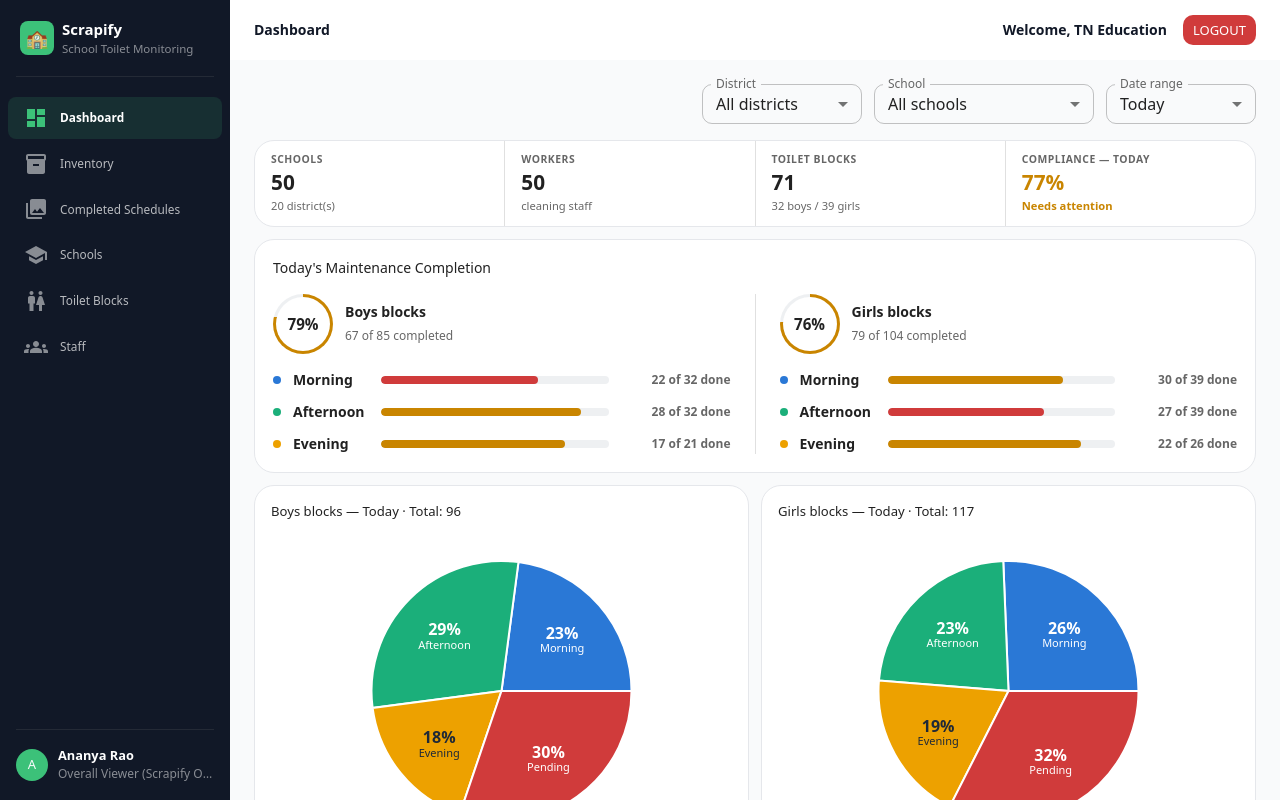
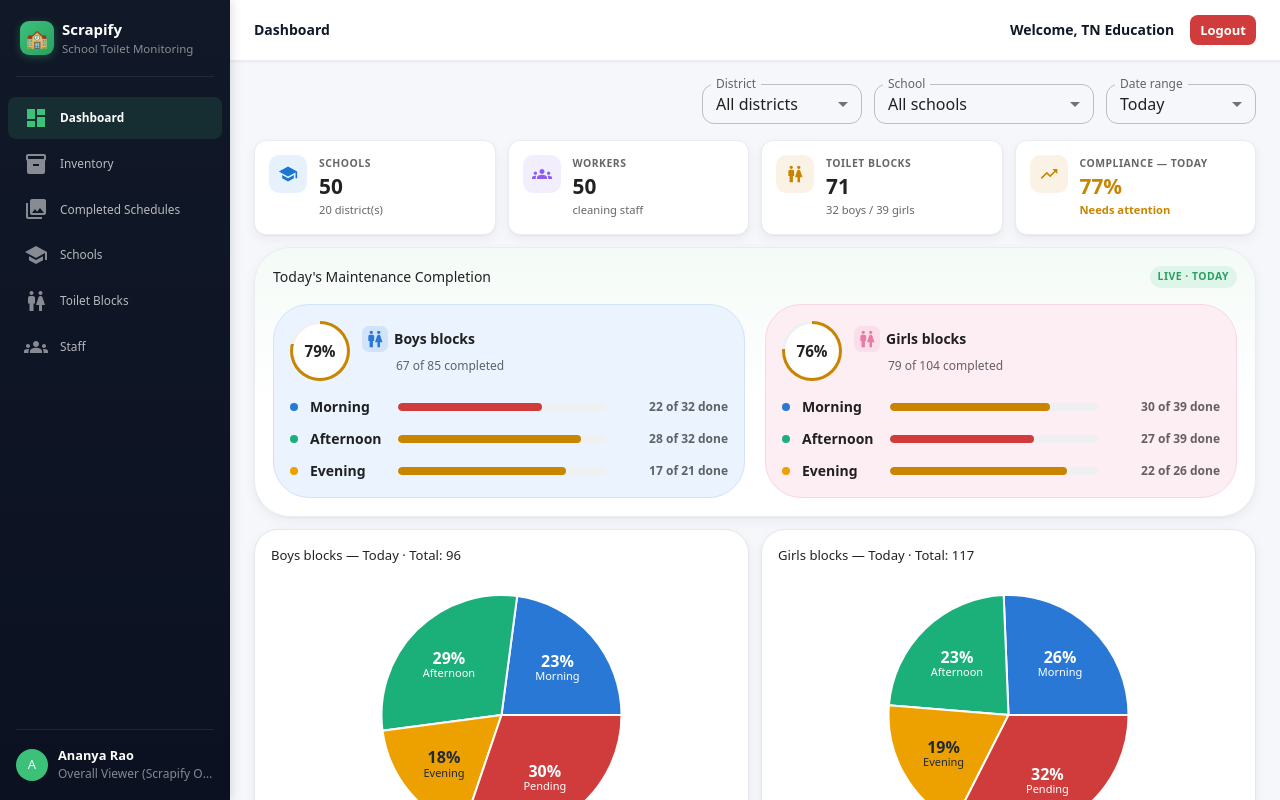
Before and after one commit to GUNASEKARAN45/School-toilet-monitoring-frontend, a React app: page / in a window 1280 px wide. Shown: the top 800 px of the page. Built offline with nearby package versions, Linux system fonts and the light colour scheme; sample sign-in values are in the browser's storage; the HTML template or start-up script is replaced by a standard one.

Commit message:
Today maintanance completed in dash

```diff
--- a/src/components/StatBar.jsx
+++ b/src/components/StatBar.jsx
@@ -1,11 +1,38 @@
-import { Card, Typography, Box, Stack, Divider } from "@mui/material";
+import { Card, Typography, Box, Stack } from "@mui/material";
 
 export default function StatBar({ stats }) {
   return (
-    <Card variant="outlined" sx={{ borderRadius: 2, borderColor: "#E5E7EB" }}>
-      <Stack direction="row" divider={<Divider orientation="vertical" flexItem />} sx={{ flexWrap: "wrap" }}>
-        {stats.map((stat) => (
-          <Box key={stat.label} sx={{ flex: "1 1 140px", py: 1.25, px: 2 }}>
+    <Stack direction="row" spacing={1.5} sx={{ flexWrap: "wrap" }}>
+      {stats.map((stat) => (
+        <Card
+          key={stat.label}
+          variant="outlined"
+          sx={{
+            flex: "1 1 200px",
+            p: 1.75,
+            display: "flex",
+            alignItems: "flex-start",
+            gap: 1.5,
+          }}
+        >
+          {stat.icon && (
+            <Box
+              sx={{
+                width: 38,
+                height: 38,
+                borderRadius: "10px",
+                flex: "none",
+                display: "flex",
+                alignItems: "center",
+                justifyContent: "center",
+                bgcolor: `${stat.accent || "#3CC179"}1A`,
+                color: stat.accent || "#3CC179",
+              }}
+            >
+              {stat.icon}
+            </Box>
+          )}
+          <Box sx={{ minWidth: 0 }}>
             <Typography
               variant="caption"
               sx={{ display: "block", textTransform: "uppercase", letterSpacing: 0.5, fontWeight: 700, color: "text.secondary", fontSize: "0.65rem" }}
@@ -21,8 +48,8 @@ export default function StatBar({ stats }) {
               </Typography>
             )}
           </Box>
-        ))}
-      </Stack>
-    </Card>
+        </Card>
+      ))}
+    </Stack>
   );
 }
--- a/src/layout/SideBar.jsx
+++ b/src/layout/SideBar.jsx
@@ -33,8 +33,9 @@ export default function SideBar() {
         "& .MuiDrawer-paper": {
           width: drawerWidth,
           boxSizing: "border-box",
-          backgroundColor: brand.sidebar,
+          background: `linear-gradient(180deg, ${brand.sidebar} 0%, ${brand.sidebarDark} 100%)`,
           borderRight: "none",
+          boxShadow: "2px 0 10px rgba(0,0,0,0.12)",
           display: "flex",
           flexDirection: "column",
         },
@@ -43,7 +44,7 @@ export default function SideBar() {
       anchor="left"
     >
       <Box sx={{ p: 2.5, display: "flex", alignItems: "center", gap: 1 }}>
-        <Box sx={{ width: 34, height: 34, borderRadius: "8px", background: brand.main, display: "flex", alignItems: "center", justifyContent: "center", fontSize: 18 }}>
+        <Box sx={{ width: 34, height: 34, borderRadius: "9px", background: `linear-gradient(135deg, ${brand.main}, ${brand.mainDark})`, boxShadow: `0 2px 8px ${brand.main}55`, display: "flex", alignItems: "center", justifyContent: "center", fontSize: 18 }}>
           🏫
         </Box>
         <Box sx={{ color: "#fff", fontWeight: 700, fontSize: 15, lineHeight: 1.2 }}>
--- a/src/layout/TopBar.jsx
+++ b/src/layout/TopBar.jsx
@@ -32,6 +32,7 @@ export default function TopBar() {
         ml: `${drawerWidth}px`,
         backgroundColor: "#fff",
         color: "#111827",
+        borderBottom: "1px solid #EAECF0",
       }}
     >
       <Toolbar sx={{ minHeight: "60px !important", justifyContent: "space-between" }}>
--- a/src/pages/DashboardPage.jsx
+++ b/src/pages/DashboardPage.jsx
@@ -1,6 +1,6 @@
 import { useEffect, useMemo, useState } from "react";
-import { Box, Card, Grid, Typography, MenuItem, Select, FormControl, InputLabel, Stack, TextField, IconButton, Divider } from "@mui/material";
-import { ChevronLeft, ChevronRight } from "@mui/icons-material";
+import { Box, Card, Grid, Typography, MenuItem, Select, FormControl, InputLabel, Stack, TextField, IconButton } from "@mui/material";
+import { ChevronLeft, ChevronRight, School, Groups, Wc, TrendingUp } from "@mui/icons-material";
 import {
   BarChart, Bar, XAxis, YAxis, Tooltip, ResponsiveContainer,
   PieChart, Pie, Cell,
@@ -48,6 +48,31 @@ function PieSliceLabel({ cx, cy, midAngle, innerRadius, outerRadius, percent, na
       <tspan x={x} dy="-0.3em" fontSize={16} fontWeight={700} fill={color}>{Math.round(percent * 100)}%</tspan>
       <tspan x={x} dy="1.3em" fontSize={11} fill={color}>{name}</tspan>
     </text>
+  );
+}
+
+function PieLegend({ data, total }) {
+  return (
+    <Stack direction="row" sx={{ flexWrap: "wrap", justifyContent: "center", gap: 1, mt: 0.5 }}>
+      {data.map((d) => {
+        const pct = total === 0 ? 0 : Math.round((d.value / total) * 100);
+        const color = SHIFT_COLORS[d.name] || SHIFT_COLORS.Pending;
+        return (
+          <Stack
+            key={d.name}
+            direction="row"
+            spacing={0.75}
+            sx={{ alignItems: "center", bgcolor: "#F9FAFB", border: "1px solid #EAECF0", borderRadius: 5, px: 1.1, py: 0.5 }}
+          >
+            <Box sx={{ width: 9, height: 9, borderRadius: "50%", bgcolor: color, flex: "none" }} />
+            <Typography variant="caption" sx={{ fontWeight: 700, color: "text.primary" }}>{d.name}</Typography>
+            <Typography variant="caption" sx={{ color: "text.secondary" }}>
+              {d.value} · {pct}%
+            </Typography>
+          </Stack>
+        );
+      })}
+    </Stack>
   );
 }
 
@@ -142,15 +167,20 @@ function overallOf(shifts) {
   return { total, completed, pctValue: total === 0 ? null : Math.round((completed / total) * 100) };
 }
 
-function GenderCompletionColumn({ label, shifts }) {
+function GenderCompletionColumn({ label, shifts, icon, tint, tintBorder, accent }) {
   const overall = overallOf(shifts);
   return (
-    <Box sx={{ flex: 1, minWidth: 0 }}>
+    <Box sx={{ flex: 1, minWidth: 0, bgcolor: tint, border: `1px solid ${tintBorder}`, borderRadius: 3, p: 2 }}>
       <Stack direction="row" spacing={1.5} sx={{ alignItems: "center", mb: 2 }}>
         <CircularStat pctValue={overall.pctValue} size={60} thickness={6} />
-        <Box>
+        <Box sx={{ minWidth: 0 }}>
+          <Stack direction="row" spacing={0.75} sx={{ alignItems: "center" }}>
+            <Box sx={{ width: 26, height: 26, borderRadius: "7px", flex: "none", display: "flex", alignItems: "center", justifyContent: "center", bgcolor: `${accent}22`, color: accent }}>
+              {icon}
+            </Box>
             <Typography variant="body2" sx={{ fontWeight: 700 }}>{label}</Typography>
-          <Typography variant="caption" sx={{ color: "text.secondary" }}>
+          </Stack>
+          <Typography variant="caption" sx={{ color: "text.secondary", pl: "34px" }}>
             {overall.total === 0 ? "Not due yet" : `${overall.completed} of ${overall.total} completed`}
           </Typography>
         </Box>
@@ -401,13 +431,15 @@ export default function DashboardPage() {
       <Box sx={{ mb: 1.5 }}>
         <StatBar
           stats={[
-            { label: "Schools", value: scopedSchools.length, sub: `${scopedDistricts.length} district(s)` },
-            { label: "Workers", value: workers, sub: "cleaning staff" },
-            { label: "Toilet blocks", value: toilets.total, sub: `${toilets.boys} boys / ${toilets.girls} girls` },
+            { label: "Schools", value: scopedSchools.length, sub: `${scopedDistricts.length} district(s)`, icon: <School fontSize="small" />, accent: brand.chartTop },
+            { label: "Workers", value: workers, sub: "cleaning staff", icon: <Groups fontSize="small" />, accent: "#8b5cf6" },
+            { label: "Toilet blocks", value: toilets.total, sub: `${toilets.boys} boys / ${toilets.girls} girls`, icon: <Wc fontSize="small" />, accent: brand.warning },
             {
               label: `Compliance — ${DATE_RANGES[rangeKey]}`,
               value: `${complianceValue}%`,
               valueColor: complianceValue >= 90 ? brand.good : complianceValue >= 75 ? brand.warning : brand.critical,
+              icon: <TrendingUp fontSize="small" />,
+              accent: complianceValue >= 90 ? brand.good : complianceValue >= 75 ? brand.warning : brand.critical,
               sub:
                 rangeKey === "TODAY" && shiftData[2].boys === null && shiftData[2].girls === null
                   ? "Evening not yet due"
@@ -418,15 +450,49 @@ export default function DashboardPage() {
         />
       </Box>
 
-      <Card variant="outlined" sx={{ p: 2.25, borderRadius: 2, borderColor: "#E5E7EB", mb: 1.5 }}>
-        <Typography variant="body2" fontWeight={700} sx={{ mb: 2 }}>Today's Maintenance Completion</Typography>
-        <Stack
-          direction={{ xs: "column", md: "row" }}
-          spacing={{ xs: 2.5, md: 3 }}
-          divider={<Divider orientation="vertical" flexItem sx={{ display: { xs: "none", md: "block" } }} />}
+      <Card
+        variant="outlined"
+        sx={{
+          p: 2.25,
+          borderRadius: 3,
+          background: "linear-gradient(180deg, #F4FBF7 0%, #FFFFFF 60%)",
+          mb: 1.5,
+        }}
       >
-          <GenderCompletionColumn label="Boys blocks" shifts={todayGenderSummary.boys} />
-          <GenderCompletionColumn label="Girls blocks" shifts={todayGenderSummary.girls} />
+        <Stack direction="row" sx={{ alignItems: "center", justifyContent: "space-between", mb: 2 }}>
+          <Typography variant="body2" fontWeight={700}>Today's Maintenance Completion</Typography>
+          <Box
+            sx={{
+              fontSize: "0.65rem",
+              fontWeight: 700,
+              letterSpacing: 0.5,
+              color: brand.mainDark,
+              bgcolor: `${brand.main}1F`,
+              px: 1,
+              py: 0.4,
+              borderRadius: 5,
+            }}
+          >
+            LIVE · TODAY
+          </Box>
+        </Stack>
+        <Stack direction={{ xs: "column", md: "row" }} spacing={{ xs: 2, md: 2.5 }}>
+          <GenderCompletionColumn
+            label="Boys blocks"
+            shifts={todayGenderSummary.boys}
+            icon={<Wc fontSize="small" />}
+            tint={brand.boysTint}
+            tintBorder={brand.boysTintBorder}
+            accent={brand.boys}
+          />
+          <GenderCompletionColumn
+            label="Girls blocks"
+            shifts={todayGenderSummary.girls}
+            icon={<Wc fontSize="small" />}
+            tint={brand.girlsTint}
+            tintBorder={brand.girlsTintBorder}
+            accent={brand.girls}
+          />
         </Stack>
       </Card>
 
@@ -447,13 +513,14 @@ export default function DashboardPage() {
                   {g.gender === "BOYS" ? "Boys blocks" : "Girls blocks"} — {DATE_RANGES[rangeKey]} · Total: {total}
                 </Typography>
                 {hasBlocks ? (
-                  <ResponsiveContainer width="100%" height={340}>
+                  <>
+                    <ResponsiveContainer width="100%" height={300}>
                       <PieChart>
                         <Pie
                           data={data}
                           dataKey="value"
                           nameKey="name"
-                        outerRadius={130}
+                          outerRadius={120}
                           paddingAngle={0}
                           stroke="#fff"
                           strokeWidth={2}
@@ -467,6 +534,8 @@ export default function DashboardPage() {
                         <Tooltip />
                       </PieChart>
                     </ResponsiveContainer>
+                    <PieLegend data={data} total={total} />
+                  </>
                 ) : (
                   <Box sx={{ height: 340, display: "flex", alignItems: "center", justifyContent: "center" }}>
                     <Typography variant="caption" color="text.secondary">
--- a/src/theme.js
+++ b/src/theme.js
@@ -4,14 +4,20 @@ export const brand = {
   main: "#3CC179",
   mainDark: "#2AA063",
   sidebar: "#111827",
-  contentBg: "#F9FAFB",
+  sidebarDark: "#0B1120",
+  contentBg: "#F5F7FA",
   boys: "#2a78d6",
   girls: "#e87ba4",
+  boysTint: "#EAF3FE",
+  boysTintBorder: "#CFE3FA",
+  girlsTint: "#FDEEF4",
+  girlsTintBorder: "#F8D6E4",
   good: "#0ca30c",
   warning: "#c98500",
   critical: "#d03b3b",
   muted: "#898781",
   chartTop: "#1976d2",
+  cardShadow: "0 1px 2px rgba(16,24,40,0.04), 0 4px 12px rgba(16,24,40,0.05)",
 };
 
 export const SHIFT_COLORS = {
@@ -26,9 +32,32 @@ const theme = createTheme({
     primary: { main: brand.main },
     background: { default: brand.contentBg },
   },
-  shape: { borderRadius: 10 },
+  shape: { borderRadius: 12 },
   typography: {
     fontFamily: `system-ui, -apple-system, "Segoe UI", sans-serif`,
+  },
+  components: {
+    MuiPaper: {
+      variants: [
+        {
+          props: { variant: "outlined" },
+          style: {
+            borderColor: "#EAECF0",
+            boxShadow: brand.cardShadow,
+          },
+        },
+      ],
+    },
+    MuiButton: {
+      styleOverrides: {
+        root: { textTransform: "none", fontWeight: 600, borderRadius: 8 },
+      },
+    },
+    MuiAppBar: {
+      styleOverrides: {
+        root: { boxShadow: "0 1px 2px rgba(16,24,40,0.06)" },
+      },
+    },
   },
 });
 
```
Lines whose indentation alone changed are shown as unchanged.
